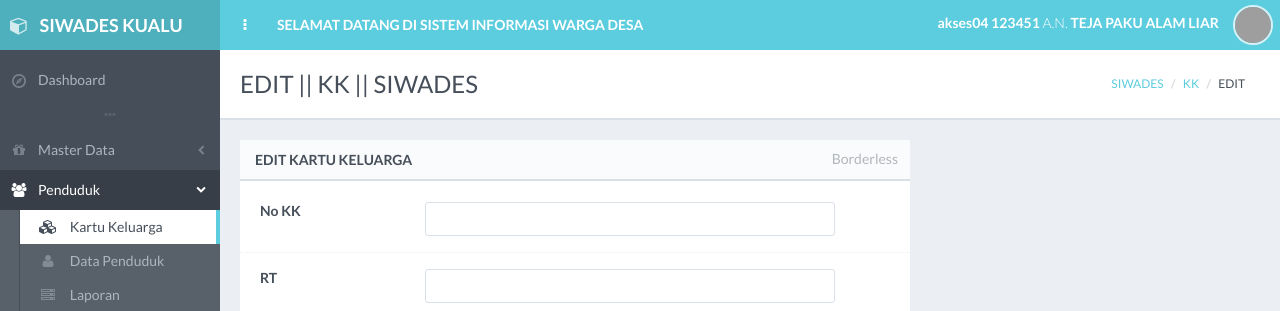
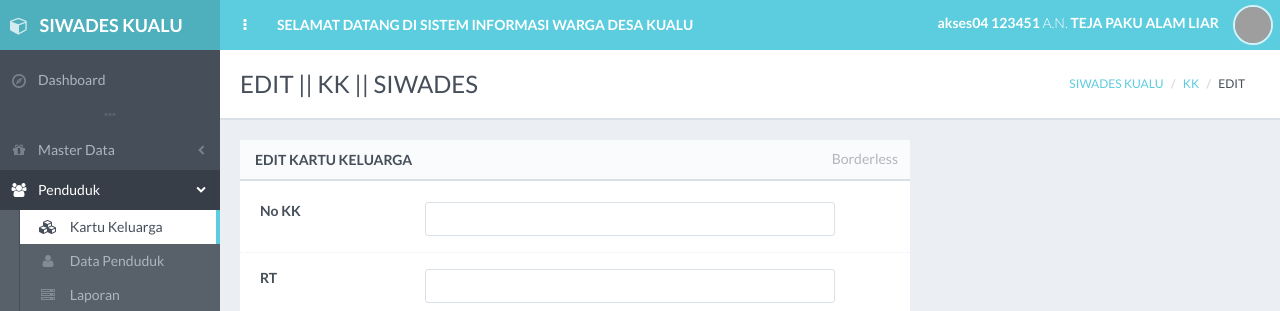
Before and after one commit to Yolandayolan/siwades, a PHP site: page /kk/edit.php in a window 1280 px wide. Shown: the top 311 px of the page. Run offline with PHP 8.4, Linux system fonts and the light colour scheme; a user stored in the database is signed in; data comes from the database, SQL or seed files in the repository; data that the repository does not hold is empty; grey boxes are pictures that could not be loaded.

Commit message:
UAS PWEB

```diff
--- a/agama/edit.php
+++ b/agama/edit.php
@@ -134,7 +134,7 @@ $title = "EDIT || AGAMA || SIWADES";
 
                             <!-- Header Link -->
                             <li class="hidden-xs animation-fadeInQuick">
-                                <a href="../pilihan.php"><strong>SELAMAT DATANG DI SISTEM INFORMASI WARGA DESA</strong></a>
+                                <a href="../pilihan.php"><strong>SELAMAT DATANG DI SISTEM INFORMASI WARGA DESA KUALU</strong></a>
                             </li>
                             <!-- END Header Link -->
                         </ul>
@@ -164,7 +164,7 @@ $title = "EDIT || AGAMA || SIWADES";
                                 <div class="col-sm-6 hidden-xs">
                                     <div class="header-section">
                                         <ul class="breadcrumb breadcrumb-top">
-                                            <li><a href="../dashboard">SIWADES</a></li>
+                                            <li><a href="../dashboard">SIWADES KUALU</a></li>
                                             <li><a href="../pilihan.php?menu=1">AGAMA</a></li>
                                             <li>EDIT</li>
                                         </ul>
--- a/agama/index.php
+++ b/agama/index.php
@@ -137,7 +137,7 @@ $title = "AGAMA || SIWADES";
 
                             <!-- Header Link -->
                             <li class="hidden-xs animation-fadeInQuick">
-                                <a href="../pilihan.php"><strong>SELAMAT DATANG DI SISTEM INFORMASI WARGA DESA</strong></a>
+                                <a href="../pilihan.php"><strong>SELAMAT DATANG DI SISTEM INFORMASI WARGA DESA KUALU</strong></a>
                             </li>
                             <!-- END Header Link -->
                         </ul>
@@ -162,7 +162,7 @@ $title = "AGAMA || SIWADES";
                                 <div class="col-sm-6 hidden-xs">
                                     <div class="header-section">
                                         <ul class="breadcrumb breadcrumb-top">
-                                            <li><a href="../dashboard">SIWADES</a></li>
+                                            <li><a href="../dashboard">SIWADES KUALU</a></li>
                                             <li>AGAMA</li>
                                         </ul>
                                     </div>
--- a/dokumen/edit.php
+++ b/dokumen/edit.php
@@ -134,7 +134,7 @@ $title = "EDIT || DOKUMEN || SIWADES";
 
                             <!-- Header Link -->
                             <li class="hidden-xs animation-fadeInQuick">
-                                <a href="../pilihan.php"><strong>SELAMAT DATANG DI SISTEM INFORMASI WARGA DESA</strong></a>
+                                <a href="../pilihan.php"><strong>SELAMAT DATANG DI SISTEM INFORMASI WARGA DESA KUALU</strong></a>
                             </li>
                             <!-- END Header Link -->
                         </ul>
@@ -164,7 +164,7 @@ $title = "EDIT || DOKUMEN || SIWADES";
                                 <div class="col-sm-6 hidden-xs">
                                     <div class="header-section">
                                         <ul class="breadcrumb breadcrumb-top">
-                                            <li><a href="../dashboard">SIWADES</a></li>
+                                            <li><a href="../dashboard">SIWADES KUALU</a></li>
                                             <li><a href="../pilihan.php?menu=2">DOKUMEN</a></li>
                                             <li>EDIT</li>
                                         </ul>
--- a/dokumen/index.php
+++ b/dokumen/index.php
@@ -137,7 +137,7 @@ $title = "DOKUMEN || SIWADES";
 
                             <!-- Header Link -->
                             <li class="hidden-xs animation-fadeInQuick">
-                                <a href="../pilihan.php"><strong>SELAMAT DATANG DI SISTEM INFORMASI WARGA DESA</strong></a>
+                                <a href="../pilihan.php"><strong>SELAMAT DATANG DI SISTEM INFORMASI WARGA DESA KUALU</strong></a>
                             </li>
                             <!-- END Header Link -->
                         </ul>
@@ -162,7 +162,7 @@ $title = "DOKUMEN || SIWADES";
                                 <div class="col-sm-6 hidden-xs">
                                     <div class="header-section">
                                         <ul class="breadcrumb breadcrumb-top">
-                                            <li><a href="../dashboard">SIWADES</a></li>
+                                            <li><a href="../dashboard">SIWADES KUALU</a></li>
                                             <li>DOKUMEN</li>
                                         </ul>
                                     </div>
--- a/kk/detail.php
+++ b/kk/detail.php
@@ -179,7 +179,7 @@ box-shadow: 2px 2px 6px rgba(0,0,0,0.5);
 
                             <!-- Header Link -->
                             <li class="hidden-xs animation-fadeInQuick">
-                                <a href="../pilihan.php"><strong>SELAMAT DATANG DI SISTEM INFORMASI WARGA DESA</strong></a>
+                                <a href="../pilihan.php"><strong>SELAMAT DATANG DI SISTEM INFORMASI WARGA DESA KUALU</strong></a>
                             </li>
                             <!-- END Header Link -->
                         </ul>
@@ -204,7 +204,7 @@ box-shadow: 2px 2px 6px rgba(0,0,0,0.5);
                                 <div class="col-sm-6 hidden-xs">
                                     <div class="header-section">
                                         <ul class="breadcrumb breadcrumb-top">
-                                            <li><a href="../dashboard">SIWADES</a></li>
+                                            <li><a href="../dashboard">SIWADES KUALU</a></li>
                                             <li><a href="../pilihan.php?menu=4">KK</a></li>
                                             <li>ANGGOTA</li>
                                         </ul>
--- a/kk/edit.php
+++ b/kk/edit.php
@@ -134,7 +134,7 @@ $title = "EDIT || KK || SIWADES";
 
                             <!-- Header Link -->
                             <li class="hidden-xs animation-fadeInQuick">
-                                <a href="../pilihan.php"><strong>SELAMAT DATANG DI SISTEM INFORMASI WARGA DESA</strong></a>
+                                <a href="../pilihan.php"><strong>SELAMAT DATANG DI SISTEM INFORMASI WARGA DESA KUALU</strong></a>
                             </li>
                             <!-- END Header Link -->
                         </ul>
@@ -164,7 +164,7 @@ $title = "EDIT || KK || SIWADES";
                                 <div class="col-sm-6 hidden-xs">
                                     <div class="header-section">
                                         <ul class="breadcrumb breadcrumb-top">
-                                            <li><a href="../dashboard">SIWADES</a></li>
+                                            <li><a href="../dashboard">SIWADES KUALU</a></li>
                                             <li><a href="../pilihan.php?menu=3">KK</a></li>
                                             <li>EDIT</li>
                                         </ul>
--- a/klasifikasi/detail.php
+++ b/klasifikasi/detail.php
@@ -141,7 +141,7 @@ $title = "DETAIL ".$judul['nama_klasifikasi']." || KLASIFIKASI || SIWADES";
 
                             <!-- Header Link -->
                             <li class="hidden-xs animation-fadeInQuick">
-                                <a href="../pilihan.php"><strong>SELAMAT DATANG DI SISTEM INFORMASI WARGA DESA</strong></a>
+                                <a href="../pilihan.php"><strong>SELAMAT DATANG DI SISTEM INFORMASI WARGA DESA KUALU</strong></a>
                             </li>
                             <!-- END Header Link -->
                         </ul>
@@ -166,7 +166,7 @@ $title = "DETAIL ".$judul['nama_klasifikasi']." || KLASIFIKASI || SIWADES";
                                 <div class="col-sm-6 hidden-xs">
                                     <div class="header-section">
                                         <ul class="breadcrumb breadcrumb-top">
-                                            <li><a href="../dashboard">SIWADES</a></li>
+                                            <li><a href="../dashboard">SIWADES KUALU</a></li>
                                             <li><a href="../pilihan.php?menu=3">KLASIFIKASI</a></li>
                                             <li>DETAIL</li>
                                         </ul>
--- a/klasifikasi/edit.php
+++ b/klasifikasi/edit.php
@@ -134,7 +134,7 @@ $title = "EDIT || klasifikasi || SIWADES";
 
                             <!-- Header Link -->
                             <li class="hidden-xs animation-fadeInQuick">
-                                <a href="../pilihan.php"><strong>SELAMAT DATANG DI SISTEM INFORMASI WARGA DESA</strong></a>
+                                <a href="../pilihan.php"><strong>SELAMAT DATANG DI SISTEM INFORMASI WARGA DESA KUALU</strong></a>
                             </li>
                             <!-- END Header Link -->
                         </ul>
@@ -164,7 +164,7 @@ $title = "EDIT || klasifikasi || SIWADES";
                                 <div class="col-sm-6 hidden-xs">
                                     <div class="header-section">
                                         <ul class="breadcrumb breadcrumb-top">
-                                            <li><a href="../dashboard">SIWADES</a></li>
+                                            <li><a href="../dashboard">SIWADES KUALU</a></li>
                                             <li><a href="../pilihan.php?menu=3">KLASIFIKASI</a></li>
                                             <li>EDIT</li>
                                         </ul>
--- a/klasifikasi/index.php
+++ b/klasifikasi/index.php
@@ -137,7 +137,7 @@ $title = "KLASIFIKASI || SIWADES";
 
                             <!-- Header Link -->
                             <li class="hidden-xs animation-fadeInQuick">
-                                <a href="../pilihan.php"><strong>SELAMAT DATANG DI SISTEM INFORMASI WARGA DESA</strong></a>
+                                <a href="../pilihan.php"><strong>SELAMAT DATANG DI SISTEM INFORMASI WARGA DESA KUALU</strong></a>
                             </li>
                             <!-- END Header Link -->
                         </ul>
@@ -162,7 +162,7 @@ $title = "KLASIFIKASI || SIWADES";
                                 <div class="col-sm-6 hidden-xs">
                                     <div class="header-section">
                                         <ul class="breadcrumb breadcrumb-top">
-                                            <li><a href="../dashboard">SIWADES</a></li>
+                                            <li><a href="../dashboard">SIWADES KUALU</a></li>
                                             <li>KLASIFIKASI</li>
                                         </ul>
                                     </div>
--- a/laporan/index.php
+++ b/laporan/index.php
@@ -134,7 +134,7 @@ $title = "LAPORAN || SIWADES";
 
                             <!-- Header Link -->
                             <li class="hidden-xs animation-fadeInQuick">
-                                <a href="../pilihan.php"><strong>SELAMAT DATANG DI SISTEM INFORMASI WARGA DESA</strong></a>
+                                <a href="../pilihan.php"><strong>SELAMAT DATANG DI SISTEM INFORMASI WARGA DESA KUALU</strong></a>
                             </li>
                             <!-- END Header Link -->
                         </ul>
@@ -164,7 +164,7 @@ $title = "LAPORAN || SIWADES";
                                 <div class="col-sm-6 hidden-xs">
                                     <div class="header-section">
                                         <ul class="breadcrumb breadcrumb-top">
-                                            <li><a href="../dashboard">SIWADES</a></li>
+                                            <li><a href="../dashboard">SIWADES KUALU</a></li>
                                             <li>LAPORAN</li>
                                         </ul>
                                     </div>
--- a/penduduk/edit.php
+++ b/penduduk/edit.php
@@ -148,7 +148,7 @@ $title = "EDIT || PENDUDUK || SIWADES";
 
                             <!-- Header Link -->
                             <li class="hidden-xs animation-fadeInQuick">
-                                <a href="../pilihan.php"><strong>SELAMAT DATANG DI SISTEM INFORMASI WARGA DESA</strong></a>
+                                <a href="../pilihan.php"><strong>SELAMAT DATANG DI SISTEM INFORMASI WARGA DESA KUALU</strong></a>
                             </li>
                             <!-- END Header Link -->
                         </ul>
@@ -178,7 +178,7 @@ $title = "EDIT || PENDUDUK || SIWADES";
                                 <div class="col-sm-6 hidden-xs">
                                     <div class="header-section">
                                         <ul class="breadcrumb breadcrumb-top">
-                                            <li><a href="../dashboard">SIWADES</a></li>
+                                            <li><a href="../dashboard">SIWADES KUALU</a></li>
                                             <li><a href="../pilihan.php?menu=3">PENDUDUK</a></li>
                                             <li>EDIT</li>
                                         </ul>
--- a/penduduk/index.php
+++ b/penduduk/index.php
@@ -161,7 +161,7 @@ box-shadow: 2px 2px 6px rgba(0,0,0,0.5);
 
                             <!-- Header Link -->
                             <li class="hidden-xs animation-fadeInQuick">
-                                <a href="../pilihan.php"><strong>SELAMAT DATANG DI SISTEM INFORMASI WARGA DESA</strong></a>
+                                <a href="../pilihan.php"><strong>SELAMAT DATANG DI SISTEM INFORMASI WARGA DESA KUALU</strong></a>
                             </li>
                             <!-- END Header Link -->
                         </ul>
@@ -186,7 +186,7 @@ box-shadow: 2px 2px 6px rgba(0,0,0,0.5);
                                 <div class="col-sm-6 hidden-xs">
                                     <div class="header-section">
                                         <ul class="breadcrumb breadcrumb-top">
-                                            <li><a href="../dashboard">SIWADES</a></li>
+                                            <li><a href="../dashboard">SIWADES KUALU</a></li>
                                             <li>PENDUDUK</li>
                                         </ul>
                                     </div>
```
Also changed, not shown: foto/111.jpg (deleted), foto/foto11111.jpg (deleted), foto/foto123454.jpg (deleted), foto/foto123456.jpg (deleted), foto/foto35722.jpg (deleted), foto/foto55667755.jpg (deleted).
